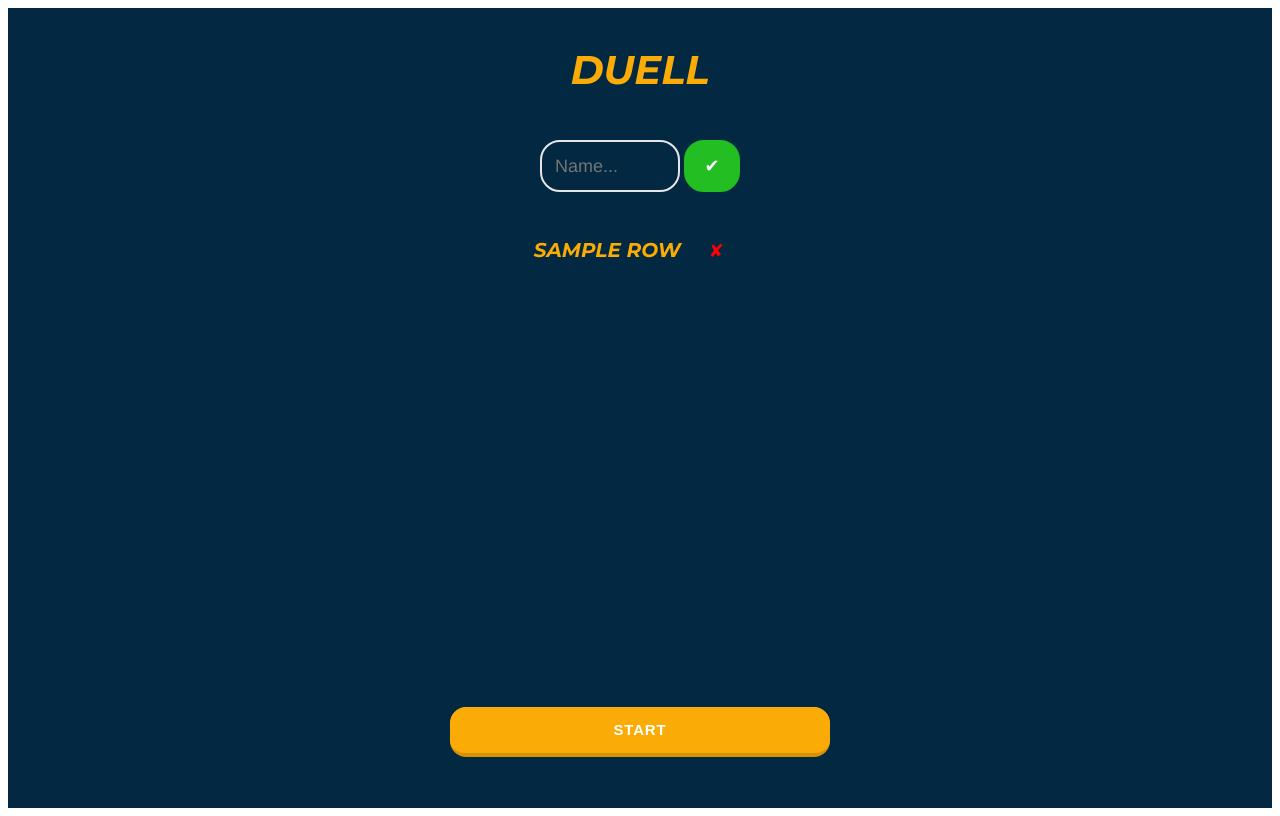
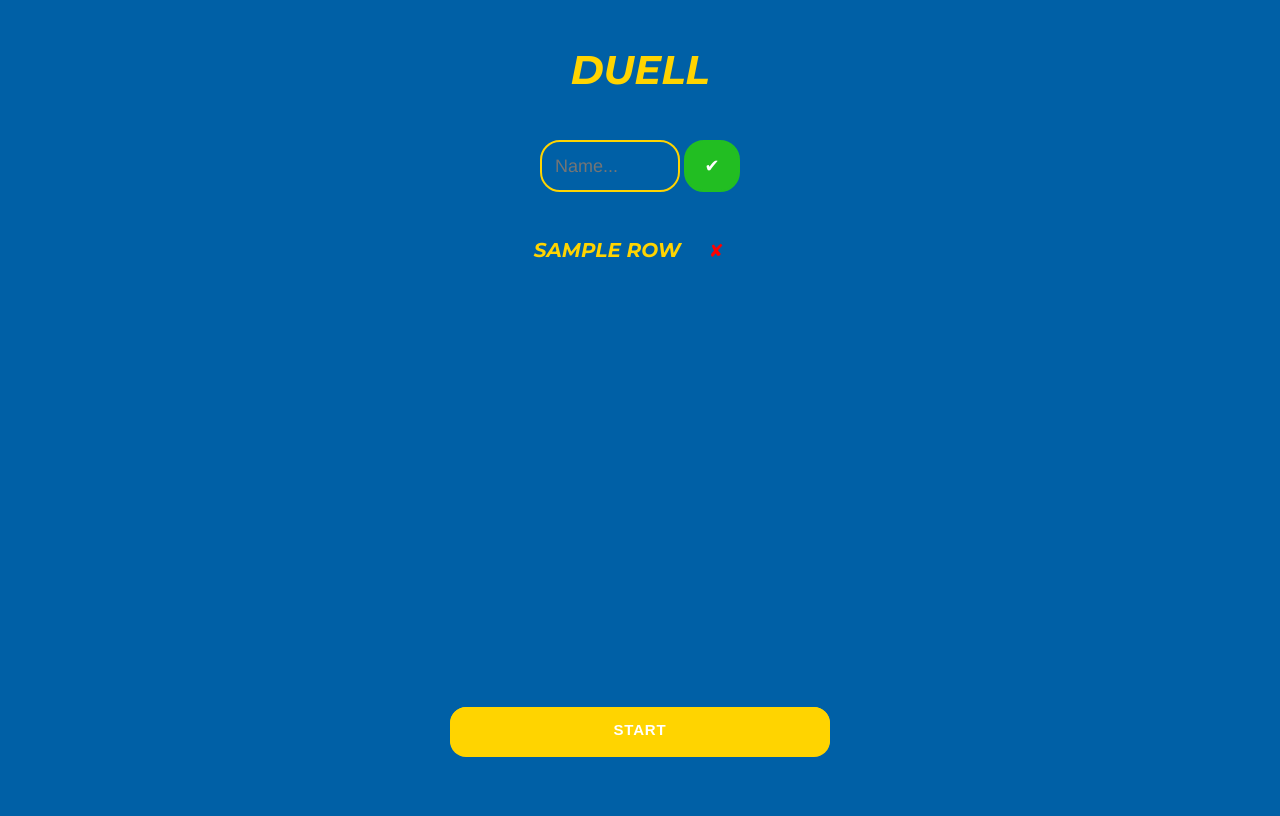
Before and after one commit to Sok-Solutions/Knockout, a Django app: template test_app/templates/duell.html in a window 1280 px wide. Run offline with Django 4.2, Linux system fonts and the light colour scheme; the template is opened without the code that fills it: most values are stand-ins (such as "Sample title", 1, 10 or a date in 2020); some libraries are stand-ins or nearby versions.

Commit message:
Update duell.html

```diff
--- a/test_app/templates/duell.html
+++ b/test_app/templates/duell.html
@@ -24,11 +24,10 @@
         width: 100%;
         height: 100vh;
         scroll-snap-align: center;
-        background: #022842 no-repeat center center/cover;
+        background: #0060A6 no-repeat center center/cover;
     }
-    h3 {transition: 0.3s;color: #FAAB05; font-family: 'Montserrat', sans-serif; font-size: 20px; font-weight: 800; line-height: 20px; margin: 0 0 10px; text-align: left; text-transform: uppercase; text-align: center;}
+    h3 {transition: 0.3s;color: #FFD400; font-family: 'Montserrat', sans-serif; font-size: 20px; font-weight: 800; line-height: 20px; margin: 0 0 10px; text-align: left; text-transform: uppercase; text-align: center;}
     h3:hover {
-        color: #C2B8E0;
         cursor:context-menu;
     }
     .namestext{
@@ -136,7 +135,7 @@ input:checked + .slider:before {
 .slider.round:before {
   border-radius: 50%;
 }
-.feedback-input:focus { border:2px solid #FAAB05; }
+.feedback-input:focus { border:2px solid #FFD400; }
 .feedback-input {
   color:#E6e6e6;
   font-family: Helvetica, Arial, sans-serif;
@@ -145,7 +144,7 @@ input:checked + .slider:before {
   border-radius: 20px;
   line-height: 22px;
   background-color: transparent;
-  border:2px solid #E6e6e6;
+  border:2px solid #FFD400;
   transition: all 0.3s;
   padding: 13px;
   margin-bottom: 15px;
@@ -158,7 +157,7 @@ input:checked + .slider:before {
 }
 .button-19 {
   appearance: button;
-  background-color: #d69404;
+  background-color: #FFD400;
   border: solid transparent;
   border-radius: 16px;
   border-width: 0 0 4px;
@@ -189,7 +188,7 @@ input:checked + .slider:before {
 
 .button-19:after {
   background-clip: padding-box;
-  background-color: #FAAB05;
+  background-color: #FFD400;
   border: solid transparent;
   border-radius: 16px;
   border-width: 0 0 4px;
@@ -222,6 +221,9 @@ input:checked + .slider:before {
     cursor: pointer;
     height: 30px;
 }
+body{
+  background-color: #0060A6;
+}
 </style>
 </head>
 <body>
@@ -236,7 +238,7 @@ input:checked + .slider:before {
         <div class="names">
           {% for row in all_names %}
           <form action="/deleteTodoItemDuell/{{row.id}}/" method = "post">{% csrf_token %}
-          <h3 class="namestext"style="margin-top:20px ; margin-bottom:20px;">{{row.name}}
+          <h3 class="namestext"style="margin-top:20px ; color:#FFD400; margin-bottom:20px;">{{row.name}}
                   <input type="submit" value="&#10008;" class="del"><h3></form>
 
           {% endfor %}
```
